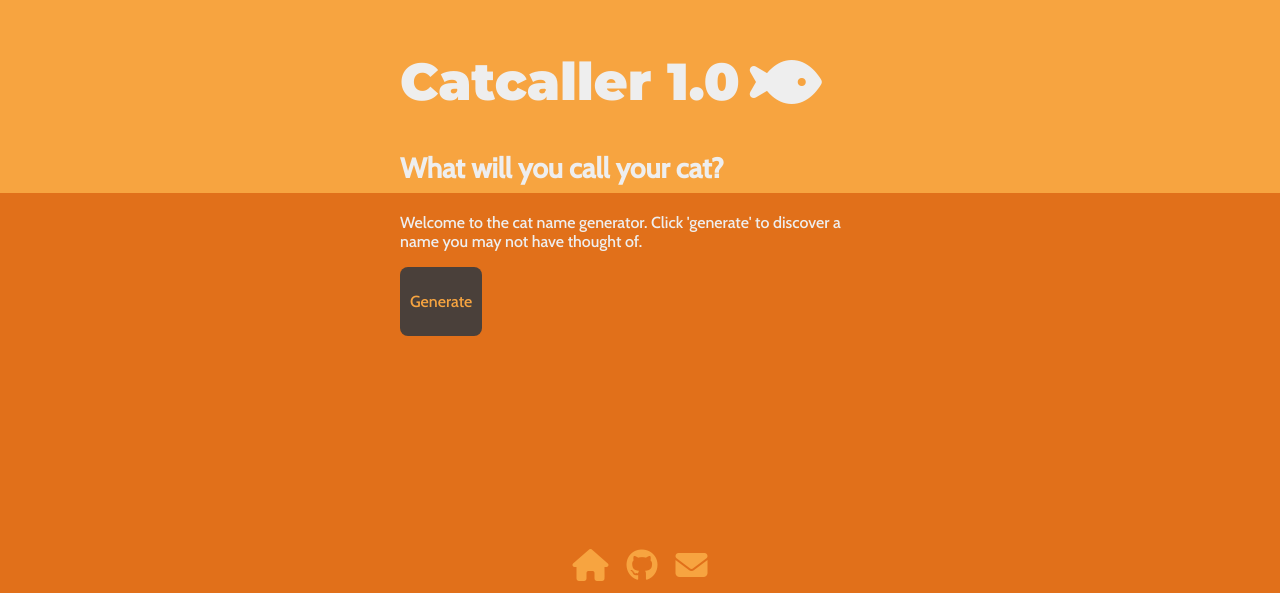
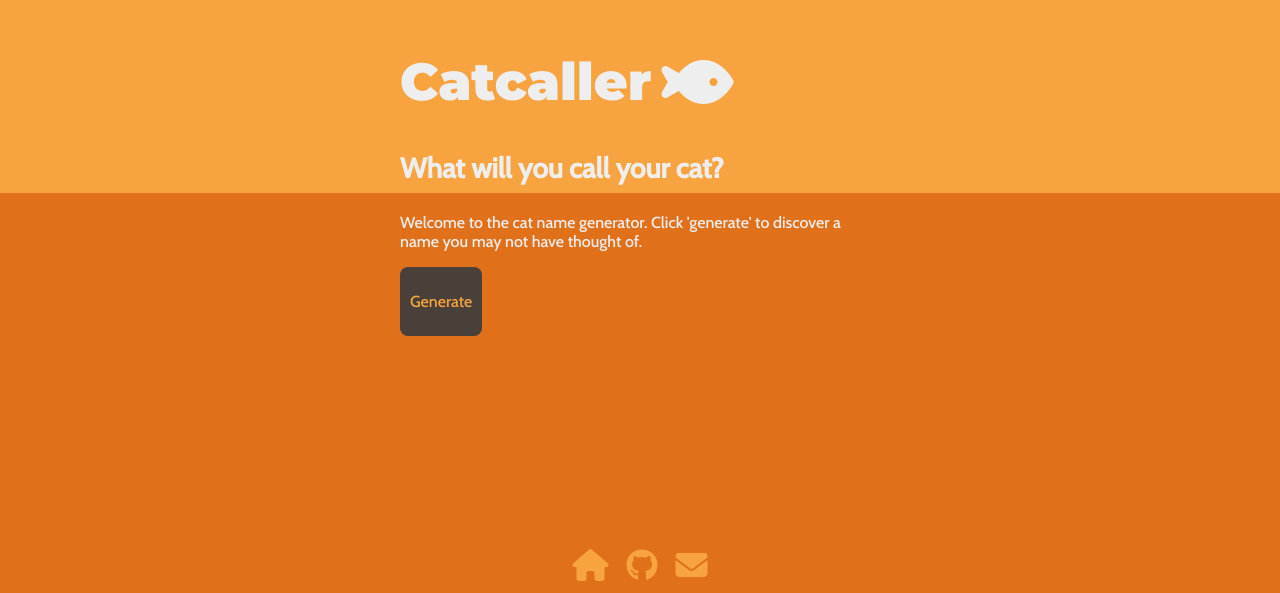
Before and after one commit to citizen00147/catcaller, a plain HTML site: page index.html in a window 1280 px wide. Shown: the part 207-800 px from the top of the page. Drawn offline with nearby package versions, Linux system fonts and the light colour scheme.

Commit message:
Remove version from title and add it to document name

```diff
--- a/index.html
+++ b/index.html
@@ -3,7 +3,7 @@
   <head>
     <meta charset="UTF-8" />
     <meta name="viewport" content="width=device-width, initial-scale=1.0" />
-    <title>Catcaller 1.0</title>
+    <title>Catcaller 1.0.1</title>
     <link rel="stylesheet" href="style.css" />
     <!-- Font Awesome -->
     <script
@@ -29,7 +29,7 @@
   <body>
     <div class="content">
       <div class="title">
-        <h1>Catcaller <span class="version">1.0</span></h1>
+        <h1>Catcaller</h1>
         <span><i class="icon fas fa-fish"></i></span>
       </div>
 
--- a/style.css
+++ b/style.css
@@ -43,7 +43,6 @@ h2 {
 
 h1 {
   font-size: 3.25rem;
-
   margin-top: 0;
 }
 
```
